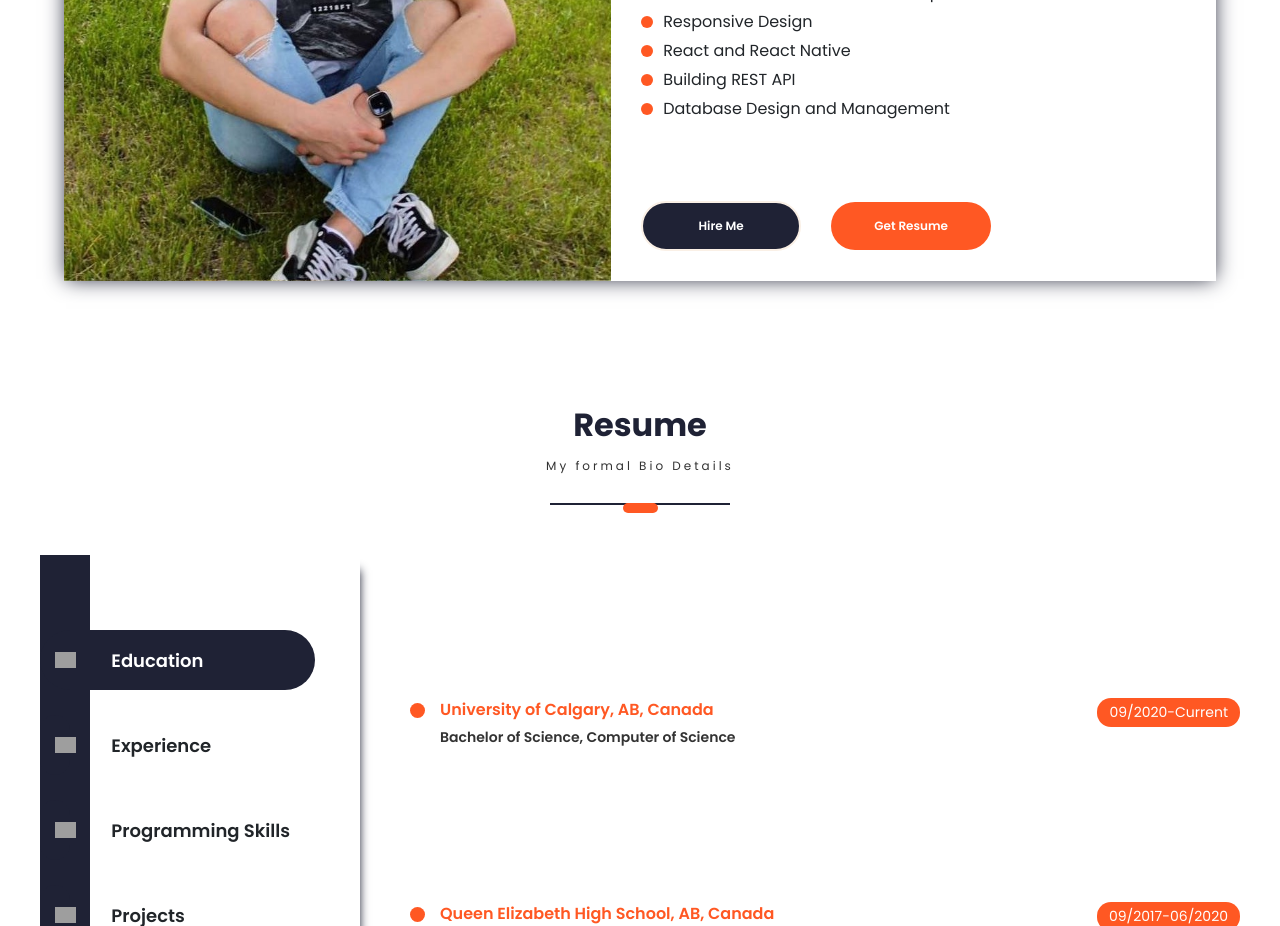
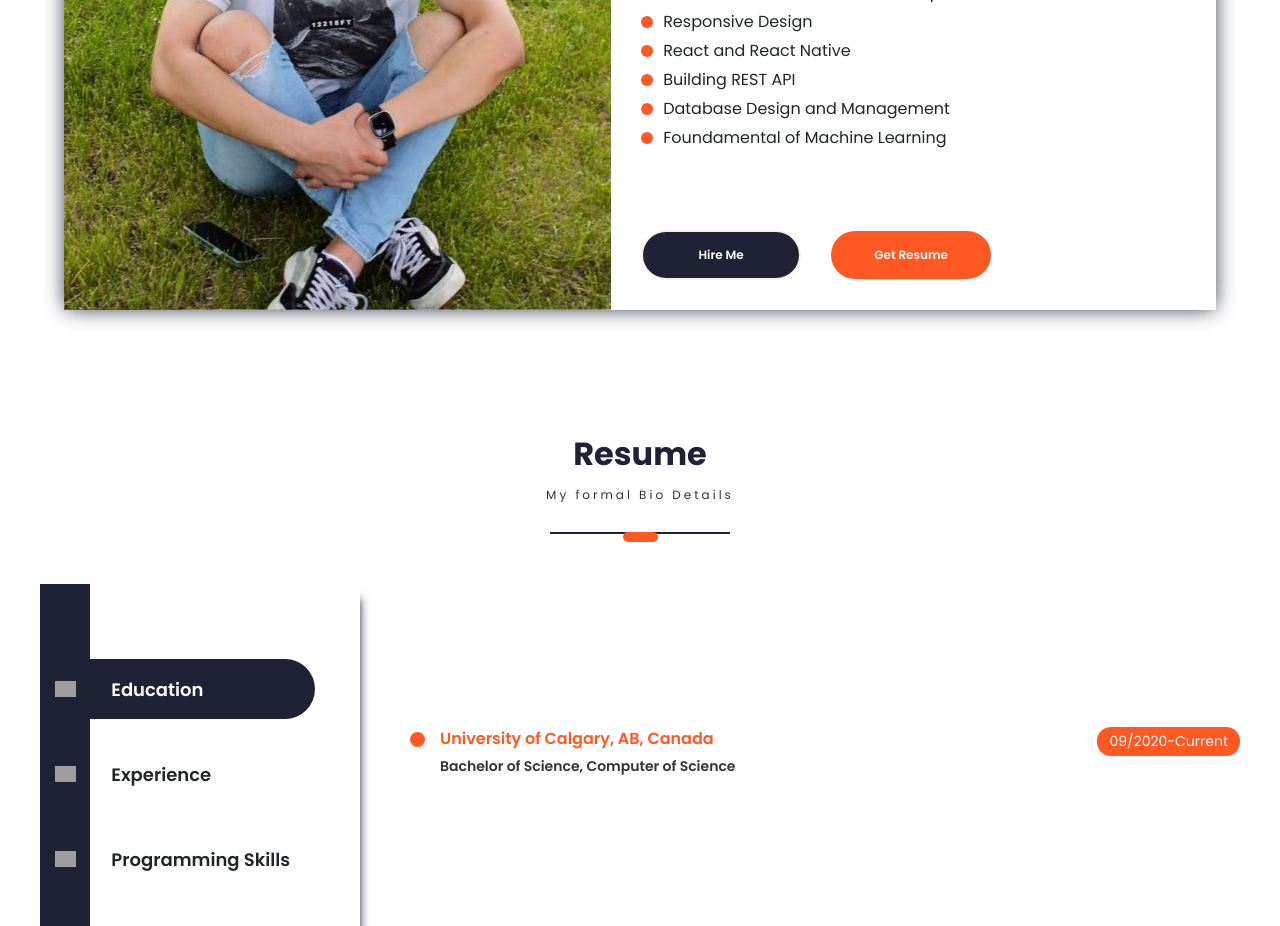
Before and after one commit to BradleyLi/portfolio-website, a React (Create React App) app in the folder client/: page / in a window 1280 px wide. Shown: the part 1180-2106 px from the top of the page. Built offline with nearby package versions, Linux system fonts and the light colour scheme; grey boxes are pictures that could not be loaded; a web font is replaced by a local one.

Commit message:
added one more bullet point for the highlight

```diff
--- a/client/src/PortfolioContainer/AboutMe/AboutMe.js
+++ b/client/src/PortfolioContainer/AboutMe/AboutMe.js
@@ -28,6 +28,7 @@ export default function AboutMe(props) {
         "React and React Native",
         "Building REST API",
         "Database Design and Management",
+        "Foundamental of Machine Learning",
       ],
       heading: "Here are a Few Highlights:",
     },
```
